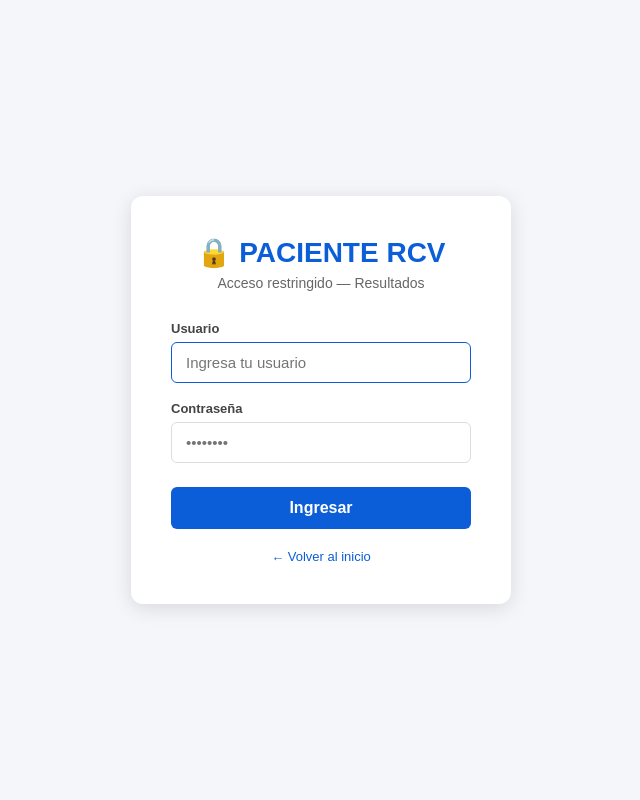
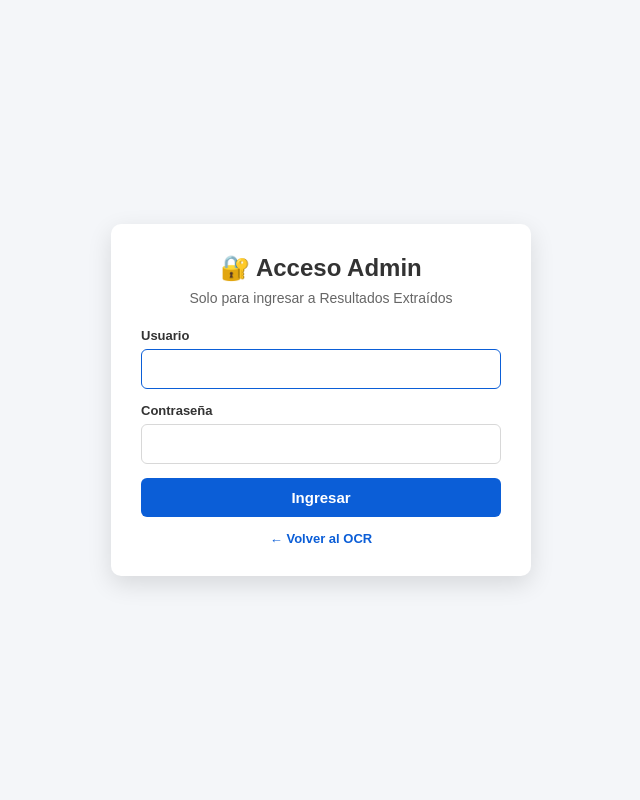
Before and after one commit to correa1982/PACIENTE-RCV, a Flask app: page /login in a window 1280 px wide. Shown: the whole page, without its empty margins (319-959 px from the left). Run offline with Flask 3, Linux system fonts and the light colour scheme.

Commit message:
se agrega mensje
se hace ajuste

```diff
--- a/app.py
+++ b/app.py
@@ -14,22 +14,21 @@ import hashlib
 app = Flask(__name__)
 app.secret_key = os.environ.get("SECRET_KEY", "rcv-secret-2026-cambia-esto")
 
-# Credenciales de acceso a resultados
 ADMIN_USER = os.environ.get("ADMIN_USER", "admin")
 ADMIN_PASSWORD_HASH = hashlib.sha256(
     os.environ.get("ADMIN_PASSWORD", "admin123").encode()
 ).hexdigest()
 
-def _hash_password(pw):
-    return hashlib.sha256(pw.encode()).hexdigest()
+def _hash_password(password):
+    return hashlib.sha256(str(password).encode()).hexdigest()
 
 def login_requerido(f):
     @wraps(f)
-    def decorated(*args, **kwargs):
+    def decorado(*args, **kwargs):
         if not session.get("autenticado"):
             return redirect(url_for("login"))
         return f(*args, **kwargs)
-    return decorated
+    return decorado
 
 UPLOAD_FOLDER = "uploads"
 OUTPUT_FOLDER = "output"
@@ -56,8 +55,11 @@ def _migrar_registro(registro):
         return {}
 
     item = dict(registro)
-    if "RC" in item and "Número Documento" not in item:
-        item["Número Documento"] = item.get("RC", "")
+    rc_valor = str(item.get("RC", "")).strip()
+    if rc_valor and not str(item.get("Número Documento", "")).strip():
+        item["Número Documento"] = rc_valor
+    if rc_valor and not str(item.get("Tipo de Documento", "")).strip():
+        item["Tipo de Documento"] = "RC"
     item.setdefault("Tipo de Documento", "")
     item.setdefault("Número Documento", "")
     item.pop("RC", None)
@@ -83,7 +85,7 @@ def _normalizar_texto(valor):
 def _firma_datos(datos):
     """Firma estable para comparar registros sin usar timestamp."""
     campos = [
-        "Nombre", "Tipo de Documento", "Número Documento", "Edad", "Fecha Nacimiento", "ID Atención",
+        "Nombre", "RC", "Edad", "Fecha Nacimiento", "ID Atención",
         "Especialidad", "Sexo Biológico", "Diagnóstico",
         "Aseguradora", "Procedimiento", "Cama"
     ]
@@ -138,12 +140,6 @@ _UI_KEYWORDS = [
     "previsualización", "previsualizacion", "o pega", "upload", "subir imagen",
 ]
 
-_ETIQUETAS_DOC_DESCARTAR = {
-    "NOMBRE", "PACIENTE", "EDAD", "FECHA", "ID", "ESPECIALIDAD",
-    "SEXO", "DIAGNOSTICO", "DIAGNÓSTICO", "ASEGURADORA",
-    "PROCEDIMIENTO", "CAMA", "ATENCION", "ATENCIÓN"
-}
-
 def _filtrar_ui(lineas):
     """Elimina líneas que pertenecen a la interfaz web (no al documento)."""
     resultado = []
@@ -155,44 +151,6 @@ def _filtrar_ui(lineas):
             continue
         resultado.append(linea)
     return resultado
-
-def _normalizar_linea(linea):
-    return re.sub(r"\s+", " ", str(linea or "")).strip()
-
-def _buscar_documento_en_lineas(lineas):
-    for idx, linea in enumerate(lineas):
-        linea_norm = _normalizar_linea(linea)
-        match = re.match(r"^([A-Za-z][A-Za-z.\- ]{0,20}?)\s*[:\-]?\s*(\d[\d\s.\-]{4,20})\b", linea_norm)
-        if not match:
-            continue
-
-        tipo_crudo = match.group(1).strip()
-        numero = re.sub(r"\s+", "", match.group(2)).strip(".- ")
-        tipo_limpio = re.sub(r"[^A-Za-zÁÉÍÓÚÑáéíóúñ]", "", tipo_crudo).upper()
-
-        if not tipo_limpio or tipo_limpio in _ETIQUETAS_DOC_DESCARTAR:
-            continue
-
-        return idx, tipo_limpio, numero
-
-    return -1, "", ""
-
-def _es_linea_nombre_candidata(linea):
-    linea_norm = _normalizar_linea(linea)
-    if len(linea_norm) < 4:
-        return False
-    if any(ch.isdigit() for ch in linea_norm):
-        return False
-
-    solo_letras = re.sub(r"[^A-Za-zÁÉÍÓÚÑáéíóúñ ]", "", linea_norm).upper().strip()
-    if len(solo_letras.replace(" ", "")) < 5:
-        return False
-    if solo_letras in _ETIQUETAS_DOC_DESCARTAR:
-        return False
-    if any(palabra in solo_letras for palabra in _ETIQUETAS_DOC_DESCARTAR if len(palabra) > 3):
-        return False
-
-    return True
 
 def _preprocesar(imagen):
     """Escala y mejora el contraste de la imagen para optimizar el OCR."""
@@ -219,25 +177,14 @@ def _preprocesar(imagen):
 def _ocr_intentos(ocr_reader, imagen_orig):
     """Ejecuta OCR con varias estrategias y devuelve el mejor texto."""
     resultados_texto = []
-    lineas_unicas = []
-    lineas_vistas = set()
-
-    def registrar_lineas(lineas, etiqueta):
-        lineas_norm = [_normalizar_linea(linea) for linea in lineas if _normalizar_linea(linea)]
-        resultados_texto.append("\n".join(lineas_norm))
-        for linea in lineas_norm:
-            clave = linea.lower()
-            if clave not in lineas_vistas:
-                lineas_vistas.add(clave)
-                lineas_unicas.append(linea)
-        print(f"[{etiqueta}]: {len(lineas_norm)} líneas")
 
     # Intento 1: imagen completa mejorada
     try:
         proc = _preprocesar(imagen_orig)
         lineas = ocr_reader.readtext(proc, detail=0, paragraph=False)
         lineas = _filtrar_ui(lineas)
-        registrar_lineas(lineas, "OCR intento 1 - imagen completa")
+        resultados_texto.append("\n".join(lineas))
+        print(f"[OCR intento 1 - imagen completa]: {len(lineas)} líneas")
     except Exception as e:
         print(f"OCR intento 1 error: {e}")
 
@@ -248,52 +195,34 @@ def _ocr_intentos(ocr_reader, imagen_orig):
         proc2 = _preprocesar(mitad_inf)
         lineas2 = ocr_reader.readtext(proc2, detail=0, paragraph=False)
         lineas2 = _filtrar_ui(lineas2)
-        registrar_lineas(lineas2, "OCR intento 2 - mitad inferior")
+        resultados_texto.append("\n".join(lineas2))
+        print(f"[OCR intento 2 - mitad inferior]: {len(lineas2)} líneas")
     except Exception as e:
         print(f"OCR intento 2 error: {e}")
 
     # Devolver el texto más largo (más información extraída)
-    if lineas_unicas:
-        return "\n".join(lineas_unicas)
     if not resultados_texto:
         return ""
     mejor = max(resultados_texto, key=len)
     return mejor
 
-def _extraer_documento_desde_inicio(texto):
-    """Obtiene tipo y número desde el prefijo inicial de la línea del documento."""
+def _normalizar_linea(linea):
+    return re.sub(r"\s+", " ", str(linea or "")).strip()
+
+def _formatear_edad(valor):
+    numero = re.search(r"\d{1,3}", str(valor or ""))
+    if not numero:
+        return ""
+    return f"{int(numero.group(0))} años"
+
+def _extraer_edad_desde_lineas(texto):
+    """Extrae edad tolerando variaciones comunes del OCR."""
     lineas = [_normalizar_linea(linea) for linea in texto.splitlines() if _normalizar_linea(linea)]
-    _, tipo_limpio, numero = _buscar_documento_en_lineas(lineas)
-    if tipo_limpio:
-        return tipo_limpio, numero
-
-    return "", ""
-
-def _extraer_nombre_desde_linea_superior(texto):
-    """Usa la línea inmediatamente superior al documento como candidata principal al nombre."""
-    lineas = [_normalizar_linea(linea) for linea in texto.splitlines() if _normalizar_linea(linea)]
-    idx_doc, _, _ = _buscar_documento_en_lineas(lineas)
-    if idx_doc <= 0:
+    if not lineas:
         return ""
 
-    for idx in range(idx_doc - 1, max(-1, idx_doc - 4), -1):
-        linea = lineas[idx]
-        if _es_linea_nombre_candidata(linea):
-            return linea.strip(" :-;,.\"")
-
-    return ""
-
-def _formatear_edad(numero):
-    numero_limpio = re.sub(r"\D", "", str(numero or ""))
-    if not numero_limpio:
-        return ""
-    return f"{int(numero_limpio)} años"
-
-def _extraer_edad_desde_lineas(texto):
-    """Busca la edad en líneas OCR tolerando variaciones comunes del reconocimiento."""
-    lineas = [_normalizar_linea(linea) for linea in texto.splitlines() if _normalizar_linea(linea)]
-    patron_etiqueta = re.compile(r"\b(?:edad|edac|edao|edqd|edao|edod)\b", re.IGNORECASE)
-    patron_valor = re.compile(r"(?:edad|edac|edao|edqd|edod)?\s*[:\-]?\s*(\d{1,3})\s*(?:a(?:ñ|n|fi|f|h)?os?)?", re.IGNORECASE)
+    patron_etiqueta = re.compile(r"\b(?:edad|edac|edao|edqd|edod)\b", re.IGNORECASE)
+    patron_numero = re.compile(r"\b(\d{1,3})\b")
     patron_anos = re.compile(r"\b(\d{1,3})\s*(?:a(?:ñ|n|fi|f|h)?os?)\b", re.IGNORECASE)
 
     for idx, linea in enumerate(lineas):
@@ -303,13 +232,13 @@ def _extraer_edad_desde_lineas(texto):
 
         if patron_etiqueta.search(linea):
             for candidato in candidatos:
-                match = patron_valor.search(candidato)
-                if match:
-                    return _formatear_edad(match.group(1))
+                match_anos = patron_anos.search(candidato)
+                if match_anos:
+                    return _formatear_edad(match_anos.group(1))
 
-        match_anos = patron_anos.search(linea)
-        if match_anos and patron_etiqueta.search(linea):
-            return _formatear_edad(match_anos.group(1))
+                match_numero = patron_numero.search(candidato)
+                if match_numero:
+                    return _formatear_edad(match_numero.group(1))
 
     for linea in lineas:
         match_anos = patron_anos.search(linea)
@@ -327,8 +256,7 @@ def extraer_datos(imagen):
 
         datos = {
             "Nombre": "",
-            "Tipo de Documento": "",
-            "Número Documento": "",
+            "RC": "",
             "Edad": "",
             "Fecha Nacimiento": "",
             "ID Atención": "",
@@ -340,26 +268,6 @@ def extraer_datos(imagen):
             "Cama": ""
         }
 
-        nombre_superior = _extraer_nombre_desde_linea_superior(texto)
-        if nombre_superior:
-            datos["Nombre"] = nombre_superior
-            print(f"✓ Nombre (línea superior): {nombre_superior}")
-        else:
-            print("✗ Nombre (línea superior): no encontrado")
-
-        tipo_inicial, numero_inicial = _extraer_documento_desde_inicio(texto)
-        if tipo_inicial:
-            datos["Tipo de Documento"] = tipo_inicial
-            print(f"✓ Tipo de Documento (inicio): {tipo_inicial}")
-        else:
-            print("✗ Tipo de Documento (inicio): no encontrado")
-
-        if numero_inicial:
-            datos["Número Documento"] = numero_inicial
-            print(f"✓ Número Documento (inicio): {numero_inicial}")
-        else:
-            print("✗ Número Documento (inicio): no encontrado")
-
         edad_detectada = _extraer_edad_desde_lineas(texto)
         if edad_detectada:
             datos["Edad"] = edad_detectada
@@ -370,10 +278,10 @@ def extraer_datos(imagen):
         # Patrones flexibles: aceptan variaciones de OCR y tildes opcionales
         patrones = {
             # Nombre: línea con "PRUEBAS SISTEMAS", "Paciente" o "Nombre" seguida del valor
-            "Nombre": r"(?:PRUEBAS\s+SISTEMAS|Paciente|Nombre)\s*[,:'\"*\s]+(.+?)(?=\n|CC|RC|TI|CE|PA|PAS|PPT|NIT|C\.C|$)",
-            "Tipo de Documento": r"\b(CC|RC|TI|CE|PA|PAS|PPT|NIT|C\.C\.?)\b(?=\s*[:\s]*\d)",
-            "Número Documento": r"(?:CC|RC|TI|CE|PA|PAS|PPT|NIT|C\.C\.?)\s*[:\s]*(\d[\d\s\.\-]{4,20})",
-            # Edad: número seguido de "años"
+            "Nombre": r"(?:PRUEBAS\s+SISTEMAS|Paciente|Nombre)\s*[,:'\"*\s]+(.+?)(?=\n|CC|RC|C\.C|$)",
+            # CC (Cédula de Ciudadanía) o RC — el documento usa "CC"
+            "RC":     r"(?:CC|RC|C\.C\.?)\s*[:\s]*(\d[\d\s\.\-]{4,20})",
+            # Edad: flexible con variaciones OCR de etiqueta y formato
             "Edad":   r"(?:Edad|Edac|Edao)\s*[:\-]?\s*(\d{1,3}\s*(?:a(?:ñ|n|fi|f|h)?os?)?)",
             # Fecha de nacimiento: varios formatos dd/mm/yyyy, dd-mm-yyyy
             "Fecha Nacimiento": r"Fecha\s*(?:de\s*)?[Nn]ac(?:imiento)?\s*[:\s]*([\d]{1,2}[/\-\.][\d]{1,2}[/\-\.][\d]{2,4})",
@@ -396,16 +304,15 @@ def extraer_datos(imagen):
         print("=== BUSCANDO PATRONES ===")
         for campo, patron in patrones.items():
             try:
-                if datos.get(campo):
-                    print(f"• {campo}: se conserva valor detectado por prioridad")
+                if campo == "Edad" and datos.get("Edad"):
+                    print("• Edad: se conserva valor detectado por líneas")
                     continue
+
                 m = re.search(patron, texto, re.IGNORECASE | re.DOTALL)
                 if m:
                     valor = m.group(1).strip()
                     # Limpiar artefactos comunes del OCR
                     valor = re.sub(r"\s{2,}", " ", valor)
-                    if campo == "Tipo de Documento":
-                        valor = valor.replace(".", "").upper()
                     datos[campo] = valor
                     print(f"✓ {campo}: {valor}")
                 else:
@@ -422,8 +329,7 @@ def extraer_datos(imagen):
         traceback.print_exc()
         return {
             "Nombre": "",
-            "Tipo de Documento": "",
-            "Número Documento": "",
+            "RC": "",
             "Edad": "",
             "Fecha Nacimiento": "",
             "ID Atención": "",
@@ -446,18 +352,23 @@ def health():
 
 @app.route("/login", methods=["GET", "POST"])
 def login():
-    error = None
+    if session.get("autenticado"):
+        return redirect(url_for("resultados_page"))
+
+    error = ""
     if request.method == "POST":
         usuario = request.form.get("usuario", "").strip()
         contrasena = request.form.get("contrasena", "")
+
         if usuario == ADMIN_USER and _hash_password(contrasena) == ADMIN_PASSWORD_HASH:
             session["autenticado"] = True
-            session.permanent = False
             return redirect(url_for("resultados_page"))
+
         error = "Usuario o contraseña incorrectos"
+
     return render_template("login.html", error=error)
 
-@app.route("/logout")
+@app.route("/logout", methods=["GET"])
 def logout():
     session.clear()
     return redirect(url_for("login"))
@@ -468,7 +379,6 @@ def resultados_page():
     return render_template("resultados.html")
 
 @app.route("/debug", methods=["GET"])
-@login_requerido
 def debug_page():
     return render_template("debug.html")
 
@@ -477,10 +387,10 @@ def guardar_datos():
     global resultados_list
 
     try:
-        datos = _migrar_registro(request.get_json())
+        datos = request.get_json()
 
-        if not datos or (not datos.get("Nombre") and not datos.get("Número Documento")):
-            return jsonify({"error": "Nombre o número de documento es obligatorio"}), 400
+        if not datos or (not datos.get("Nombre") and not datos.get("RC")):
+            return jsonify({"error": "Nombre o RC es obligatorio"}), 400
 
         timestamp_objetivo = str(datos.get("timestamp", "")).strip()
 
@@ -594,8 +504,9 @@ def api_resultados():
         # Asegurar que los datos son serializables
         datos_limpios = []
         for item in resultados_list:
+            item_migrado = _migrar_registro(item)
             item_limpio = {}
-            for key, value in item.items():
+            for key, value in item_migrado.items():
                 item_limpio[key] = str(value) if value else ""
             datos_limpios.append(item_limpio)
         return jsonify(datos_limpios)
@@ -619,14 +530,12 @@ def descargar(idx):
 def descargar_todos():
     if not resultados_list:
         return jsonify({"error": "No hay datos para exportar"}), 404
-    try:
-        df = pd.DataFrame(resultados_list)
-        nombre_excel = f"resultados_{datetime.now().strftime('%Y%m%d_%H%M%S')}.xlsx"
-        ruta_excel = os.path.join(OUTPUT_FOLDER, nombre_excel)
-        df.to_excel(ruta_excel, index=False)
-        return send_file(ruta_excel, as_attachment=True, download_name=nombre_excel)
-    except Exception as e:
-        return jsonify({"error": str(e)}), 500
+
+    df = pd.DataFrame(resultados_list)
+    nombre_excel = f"resultados_completos_{datetime.now().strftime('%Y%m%d_%H%M%S')}.xlsx"
+    ruta_excel = os.path.join(OUTPUT_FOLDER, nombre_excel)
+    df.to_excel(ruta_excel, index=False)
+    return send_file(ruta_excel, as_attachment=True, download_name=nombre_excel)
 
 @app.route("/eliminar/<int:idx>", methods=["DELETE"])
 @login_requerido
@@ -640,7 +549,6 @@ def eliminar(idx):
 
 # Endpoint de debug para inspeccionar OCR
 @app.route("/debug/text", methods=["POST"])
-@login_requerido
 def debug_text():
     """Endpoint para ver qué texto está extrayendo OCR"""
     archivo = request.files.get("imagen")
--- a/templates/login.html
+++ b/templates/login.html
@@ -3,121 +3,112 @@
 <head>
     <meta charset="UTF-8">
     <meta name="viewport" content="width=device-width, initial-scale=1.0">
-    <title>Iniciar Sesión</title>
+    <title>Login - Resultados Extraídos</title>
     <style>
         * { margin: 0; padding: 0; box-sizing: border-box; }
         body {
             font-family: Arial, sans-serif;
             background: #f4f6f9;
+            min-height: 100vh;
             display: flex;
+            align-items: center;
             justify-content: center;
-            align-items: center;
-            min-height: 100vh;
+            padding: 20px;
         }
         .card {
-            background: white;
-            padding: 40px;
-            border-radius: 12px;
-            box-shadow: 0 4px 20px rgba(0,0,0,0.12);
             width: 100%;
-            max-width: 380px;
+            max-width: 420px;
+            background: #fff;
+            border-radius: 10px;
+            box-shadow: 0 8px 25px rgba(0,0,0,0.12);
+            padding: 30px;
         }
-        .logo {
+        h1 {
             text-align: center;
-            margin-bottom: 30px;
+            color: #333;
+            margin-bottom: 8px;
+            font-size: 24px;
         }
-        .logo h1 {
-            color: #0b5ed7;
-            font-size: 28px;
-        }
-        .logo p {
+        .subtitle {
+            text-align: center;
             color: #666;
+            margin-bottom: 22px;
             font-size: 14px;
-            margin-top: 6px;
-        }
-        .form-group {
-            margin-bottom: 18px;
         }
         label {
             display: block;
+            margin-bottom: 6px;
+            color: #333;
             font-size: 13px;
             font-weight: bold;
-            color: #444;
-            margin-bottom: 6px;
         }
-        input[type="text"],
-        input[type="password"] {
+        input {
             width: 100%;
-            padding: 11px 14px;
-            border: 1px solid #ddd;
+            padding: 11px 12px;
+            border: 1px solid #d8d8d8;
             border-radius: 6px;
-            font-size: 15px;
+            margin-bottom: 14px;
+            font-size: 14px;
+        }
+        input:focus {
             outline: none;
-            transition: border-color 0.2s;
-        }
-        input[type="text"]:focus,
-        input[type="password"]:focus {
             border-color: #0b5ed7;
         }
         .btn-login {
             width: 100%;
-            padding: 12px;
+            border: none;
             background: #0b5ed7;
-            color: white;
-            border: none;
+            color: #fff;
             border-radius: 6px;
-            font-size: 16px;
+            padding: 11px 12px;
+            font-size: 15px;
             font-weight: bold;
             cursor: pointer;
-            margin-top: 6px;
-            transition: background 0.2s;
         }
-        .btn-login:hover { background: #0056b3; }
+        .btn-login:hover {
+            background: #0056b3;
+        }
         .error {
-            background: #ffe0e0;
-            color: #c82333;
+            background: #f8d7da;
+            color: #721c24;
             border: 1px solid #f5c6cb;
             border-radius: 6px;
-            padding: 10px 14px;
-            font-size: 14px;
-            margin-bottom: 18px;
+            padding: 10px;
+            margin-bottom: 14px;
+            font-size: 13px;
             text-align: center;
         }
         .back-link {
             display: block;
             text-align: center;
-            margin-top: 20px;
+            margin-top: 14px;
             color: #0b5ed7;
+            text-decoration: none;
             font-size: 13px;
-            text-decoration: none;
+            font-weight: bold;
         }
-        .back-link:hover { text-decoration: underline; }
     </style>
 </head>
 <body>
     <div class="card">
-    <div class="logo">
-        <h1>🔒 PACIENTE RCV</h1>
-        <p>Acceso restringido — Resultados</p>
-    </div>
+        <h1>🔐 Acceso Admin</h1>
+        <p class="subtitle">Solo para ingresar a Resultados Extraídos</p>
 
         {% if error %}
-    <div class="error">⚠️ {{ error }}</div>
+            <div class="error">{{ error }}</div>
         {% endif %}
 
         <form method="POST" action="/login">
-        <div class="form-group">
             <label for="usuario">Usuario</label>
-            <input type="text" id="usuario" name="usuario" placeholder="Ingresa tu usuario" required autofocus>
-        </div>
-        <div class="form-group">
+            <input id="usuario" name="usuario" type="text" required autofocus>
+
             <label for="contrasena">Contraseña</label>
-            <input type="password" id="contrasena" name="contrasena" placeholder="••••••••" required>
-        </div>
-        <button type="submit" class="btn-login">Ingresar</button>
+            <input id="contrasena" name="contrasena" type="password" required>
+
+            <button class="btn-login" type="submit">Ingresar</button>
         </form>
 
-    <a href="/" class="back-link">← Volver al inicio</a>
+        <a class="back-link" href="/">← Volver al OCR</a>
     </div>
 </body>
 </html>
```
Also changed, not shown: resultados.json (+44 -31 lines), templates/resultados.html (+9 -3 lines), templates/upload.html (+27 -10 lines), 14 other files. Lines whose indentation alone changed are shown as unchanged.
